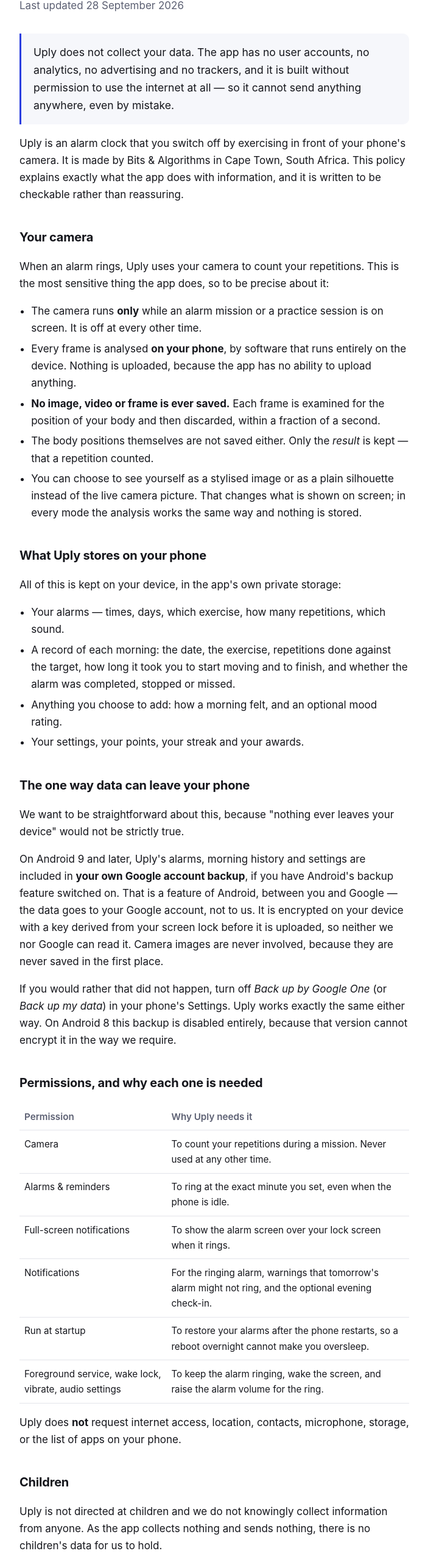
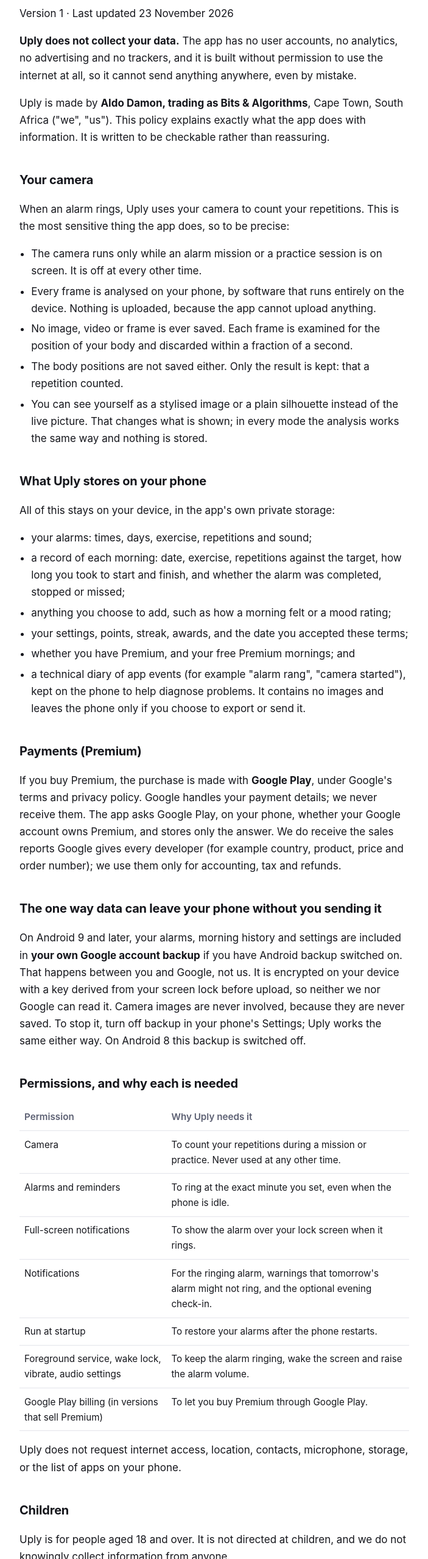
Before and after one commit to damonfitness01-afk/uply-privacy, a plain HTML site: page index.html in a window 1280 px wide. Shown: the part 95-2652 px from the top of the page at 61% size, without its empty margins (288-991 px from the left). Drawn offline with Linux system fonts and the light colour scheme.

Commit message:
Update index.htmlUpdate Privacy Policy (version 1, 23 Nov 2026)

```diff
--- a/index.html
+++ b/index.html
@@ -1,8 +1,5 @@
 <!doctype html>
-<html lang="en">
-<head>
-<meta charset="utf-8">
-<meta name="viewport" content="width=device-width, initial-scale=1">
+<html lang="en"><head><meta charset="utf-8"><meta name="viewport" content="width=device-width, initial-scale=1">
 <title>Uply — Privacy Policy</title>
 <style>
   :root {
@@ -37,138 +34,92 @@
            color: var(--muted); font-size: .9rem; }
   code { background: var(--card); padding: .1em .35em; border-radius: 4px; font-size: .9em; }
 </style>
-</head>
-<body>
-<main>
-
-<h1>Uply — Privacy Policy</h1>
-<p class="sub">Last updated 28 September 2026</p>
-
-<p class="lede">Uply does not collect your data. The app has no user accounts, no analytics, no
-advertising and no trackers, and it is built without permission to use the internet at all — so it
-cannot send anything anywhere, even by mistake.</p>
-
-<p>Uply is an alarm clock that you switch off by exercising in front of your phone's camera. It is
-made by Bits &amp; Algorithms in Cape Town, South Africa. This policy explains exactly what the app
-does with information, and it is written to be checkable rather than reassuring.</p>
-
+</head><body><main>
+<h1>Uply Privacy Policy</h1>
+<p>Version 1 · Last updated 23 November 2026</p>
+<p><strong>Uply does not collect your data.</strong> The app has no user accounts, no analytics, no advertising and no trackers, and it is built without permission to use the internet at all, so it cannot send anything anywhere, even by mistake.</p>
+<p>Uply is made by <strong>Aldo Damon, trading as Bits &amp; Algorithms</strong>, Cape Town, South Africa ("we", "us"). This policy explains exactly what the app does with information. It is written to be checkable rather than reassuring.</p>
 <h2>Your camera</h2>
-
-<p>When an alarm rings, Uply uses your camera to count your repetitions. This is the most sensitive
-thing the app does, so to be precise about it:</p>
-
+<p>When an alarm rings, Uply uses your camera to count your repetitions. This is the most sensitive thing the app does, so to be precise:</p>
 <ul>
-  <li>The camera runs <strong>only</strong> while an alarm mission or a practice session is on
-      screen. It is off at every other time.</li>
-  <li>Every frame is analysed <strong>on your phone</strong>, by software that runs entirely on the
-      device. Nothing is uploaded, because the app has no ability to upload anything.</li>
-  <li><strong>No image, video or frame is ever saved.</strong> Each frame is examined for the
-      position of your body and then discarded, within a fraction of a second.</li>
-  <li>The body positions themselves are not saved either. Only the <em>result</em> is kept — that a
-      repetition counted.</li>
-  <li>You can choose to see yourself as a stylised image or as a plain silhouette instead of the
-      live camera picture. That changes what is shown on screen; in every mode the analysis works
-      the same way and nothing is stored.</li>
+<li>The camera runs only while an alarm mission or a practice session is on screen. It is off at every other time.</li>
+<li>Every frame is analysed on your phone, by software that runs entirely on the device. Nothing is uploaded, because the app cannot upload anything.</li>
+<li>No image, video or frame is ever saved. Each frame is examined for the position of your body and discarded within a fraction of a second.</li>
+<li>The body positions are not saved either. Only the result is kept: that a repetition counted.</li>
+<li>You can see yourself as a stylised image or a plain silhouette instead of the live picture. That changes what is shown; in every mode the analysis works the same way and nothing is stored.</li>
 </ul>
-
 <h2>What Uply stores on your phone</h2>
-
-<p>All of this is kept on your device, in the app's own private storage:</p>
-
+<p>All of this stays on your device, in the app's own private storage:</p>
 <ul>
-  <li>Your alarms — times, days, which exercise, how many repetitions, which sound.</li>
-  <li>A record of each morning: the date, the exercise, repetitions done against the target, how
-      long it took you to start moving and to finish, and whether the alarm was completed, stopped
-      or missed.</li>
-  <li>Anything you choose to add: how a morning felt, and an optional mood rating.</li>
-  <li>Your settings, your points, your streak and your awards.</li>
+<li>your alarms: times, days, exercise, repetitions and sound;</li>
+<li>a record of each morning: date, exercise, repetitions against the target, how long you took to start and finish, and whether the alarm was completed, stopped or missed;</li>
+<li>anything you choose to add, such as how a morning felt or a mood rating;</li>
+<li>your settings, points, streak, awards, and the date you accepted these terms;</li>
+<li>whether you have Premium, and your free Premium mornings; and</li>
+<li>a technical diary of app events (for example "alarm rang", "camera started"), kept on the phone to help diagnose problems. It contains no images and leaves the phone only if you choose to export or send it.</li>
 </ul>
-
-<h2>The one way data can leave your phone</h2>
-
-<p>We want to be straightforward about this, because "nothing ever leaves your device" would not be
-strictly true.</p>
-
-<p>On Android 9 and later, Uply's alarms, morning history and settings are included in
-<strong>your own Google account backup</strong>, if you have Android's backup feature switched on.
-That is a feature of Android, between you and Google — the data goes to your Google account, not to
-us. It is encrypted on your device with a key derived from your screen lock before it is uploaded,
-so neither we nor Google can read it. Camera images are never involved, because they are never
-saved in the first place.</p>
-
-<p>If you would rather that did not happen, turn off <em>Back up by Google One</em> (or <em>Back
-up my data</em>) in your phone's Settings. Uply works exactly the same either way. On Android 8
-this backup is disabled entirely, because that version cannot encrypt it in the way we require.</p>
-
-<h2>Permissions, and why each one is needed</h2>
-
+<h2>Payments (Premium)</h2>
+<p>If you buy Premium, the purchase is made with <strong>Google Play</strong>, under Google's terms and privacy policy. Google handles your payment details; we never receive them. The app asks Google Play, on your phone, whether your Google account owns Premium, and stores only the answer. We do receive the sales reports Google gives every developer (for example country, product, price and order number); we use them only for accounting, tax and refunds.</p>
+<h2>The one way data can leave your phone without you sending it</h2>
+<p>On Android 9 and later, your alarms, morning history and settings are included in <strong>your own Google account backup</strong> if you have Android backup switched on. That happens between you and Google, not us. It is encrypted on your device with a key derived from your screen lock before upload, so neither we nor Google can read it. Camera images are never involved, because they are never saved. To stop it, turn off backup in your phone's Settings; Uply works the same either way. On Android 8 this backup is switched off.</p>
+<h2>Permissions, and why each is needed</h2>
 <table>
-  <tr><th>Permission</th><th>Why Uply needs it</th></tr>
-  <tr><td>Camera</td><td>To count your repetitions during a mission. Never used at any other time.</td></tr>
-  <tr><td>Alarms &amp; reminders</td><td>To ring at the exact minute you set, even when the phone is idle.</td></tr>
-  <tr><td>Full-screen notifications</td><td>To show the alarm screen over your lock screen when it rings.</td></tr>
-  <tr><td>Notifications</td><td>For the ringing alarm, warnings that tomorrow's alarm might not ring, and the optional evening check-in.</td></tr>
-  <tr><td>Run at startup</td><td>To restore your alarms after the phone restarts, so a reboot overnight cannot make you oversleep.</td></tr>
-  <tr><td>Foreground service, wake lock, vibrate, audio settings</td><td>To keep the alarm ringing, wake the screen, and raise the alarm volume for the ring.</td></tr>
+<thead>
+<tr>
+<th>Permission</th>
+<th>Why Uply needs it</th>
+</tr>
+</thead>
+<tbody>
+<tr>
+<td>Camera</td>
+<td>To count your repetitions during a mission or practice. Never used at any other time.</td>
+</tr>
+<tr>
+<td>Alarms and reminders</td>
+<td>To ring at the exact minute you set, even when the phone is idle.</td>
+</tr>
+<tr>
+<td>Full-screen notifications</td>
+<td>To show the alarm over your lock screen when it rings.</td>
+</tr>
+<tr>
+<td>Notifications</td>
+<td>For the ringing alarm, warnings that tomorrow's alarm might not ring, and the optional evening check-in.</td>
+</tr>
+<tr>
+<td>Run at startup</td>
+<td>To restore your alarms after the phone restarts.</td>
+</tr>
+<tr>
+<td>Foreground service, wake lock, vibrate, audio settings</td>
+<td>To keep the alarm ringing, wake the screen and raise the alarm volume.</td>
+</tr>
+<tr>
+<td>Google Play billing (in versions that sell Premium)</td>
+<td>To let you buy Premium through Google Play.</td>
+</tr>
+</tbody>
 </table>
-
-<p>Uply does <strong>not</strong> request internet access, location, contacts, microphone, storage,
-or the list of apps on your phone.</p>
-
+<p>Uply does not request internet access, location, contacts, microphone, storage, or the list of apps on your phone.</p>
 <h2>Children</h2>
-
-<p>Uply is not directed at children and we do not knowingly collect information from anyone. As the
-app collects nothing and sends nothing, there is no children's data for us to hold.</p>
-
+<p>Uply is for people aged 18 and over. It is not directed at children, and we do not knowingly collect information from anyone.</p>
 <h2>Your control over your data</h2>
-
-<p>Because everything is on your device, you hold it directly. Inside the app, under
-<em>Me → Privacy &amp; data</em>, you can:</p>
-
+<p>Because everything is on your device, you hold it directly. In the app, under Me, Privacy and data, you can:</p>
 <ul>
-  <li><strong>Export everything</strong> Uply has stored, as a readable JSON file you save wherever
-      you choose.</li>
-  <li><strong>Delete everything</strong> — alarms, history and settings — permanently, after a
-      confirmation.</li>
+<li><strong>export</strong> everything Uply has stored, as a readable file you save wherever you choose; and</li>
+<li><strong>delete</strong> everything, permanently, after a confirmation.</li>
 </ul>
-
-<p>Uninstalling the app also removes all of it from your phone. If you have Android backup switched
-on, a copy may remain in your Google account until you remove it there.</p>
-
-<p>Under South Africa's Protection of Personal Information Act and, for users in Europe, the
-General Data Protection Regulation, you have rights of access, correction, deletion and
-portability. We can honour them only in the sense described above: we hold no copy of your
-information, so there is nothing for us to look up, hand over or erase on your behalf.</p>
-
+<p>Uninstalling the app also removes it from your phone. If Android backup is on, a copy may stay in your Google account until you remove it there.</p>
+<p>Under South Africa's Protection of Personal Information Act (POPIA), the EU and UK General Data Protection Regulation, US state privacy laws such as California's, and similar laws elsewhere, you have rights of access, correction, deletion, portability and objection. We honour them in the way described above: we hold no copy of your app data, so there is nothing for us to look up, hand over or erase for you. For anything to do with a purchase, contact us and we will help with what Google shares with us. You may also complain to the Information Regulator of South Africa or the data protection authority where you live.</p>
 <h2>Sharing and selling</h2>
-
-<p>We do not share, sell, rent or transfer your information to anyone, because we do not have it.
-There are no advertising networks, no analytics providers and no third-party software development
-kits that transmit data in the app.</p>
-
+<p>We do not sell, rent or share your information, and we do not have it to share. There are no advertising networks, analytics providers or third-party kits that send data from the app.</p>
 <h2>Feedback you choose to send</h2>
-
-<p>The app has a <em>Send feedback</em> option. If you use it, Uply prepares a message containing
-your phone model, Android version, app version and a summary of your recent mornings, and hands it
-to whichever app you choose — your email or messaging app. Uply does not send it. You see the whole
-message first and can edit or delete any part of it before sending. No camera images are included,
-and none can be, as they are never saved.</p>
-
+<p>If you use <strong>Send feedback</strong>, Uply prepares a message with your phone model, Android version, app version and a summary of recent mornings, and hands it to the app you choose (for example email). You see and can edit the whole message before sending. If you send it, we use it only to reply and improve Uply, keep it no longer than needed, and delete it on request.</p>
 <h2>Changes to this policy</h2>
-
-<p>If this policy changes we will update the date at the top of this page, and material changes
-will be described in the app's release notes.</p>
-
+<p>If this policy changes, we will update the date and version above. If a change is significant, we will tell you in the app and ask you to accept it before you continue.</p>
 <h2>Contact</h2>
-
-<p>Questions about this policy or about Uply: <a href="mailto:Damonfitness01@gmail.com">Damonfitness01@gmail.com</a><br>
-Bits &amp; Algorithms, Cape Town, South Africa.</p>
-
-<footer>
-  Uply — Move to Wake. This policy describes the app as published; you can verify the permission
-  claims yourself on the app's Play Store listing under <code>Permissions</code>.
-</footer>
-
-</main>
-</body>
-</html>
+<p>Aldo Damon, trading as Bits &amp; Algorithms, Cape Town, South Africa
+Email: uply.support@gmail.com</p>
+<footer>Uply: Move to Wake. <a href="./">Privacy Policy</a> · <a href="terms/">Terms of Use</a><br>© 2026 Aldo Damon trading as Bits &amp; Algorithms. All rights reserved. Uply™ is a trade mark of Aldo Damon trading as Bits &amp; Algorithms.</footer>
+</main></body></html>
```
